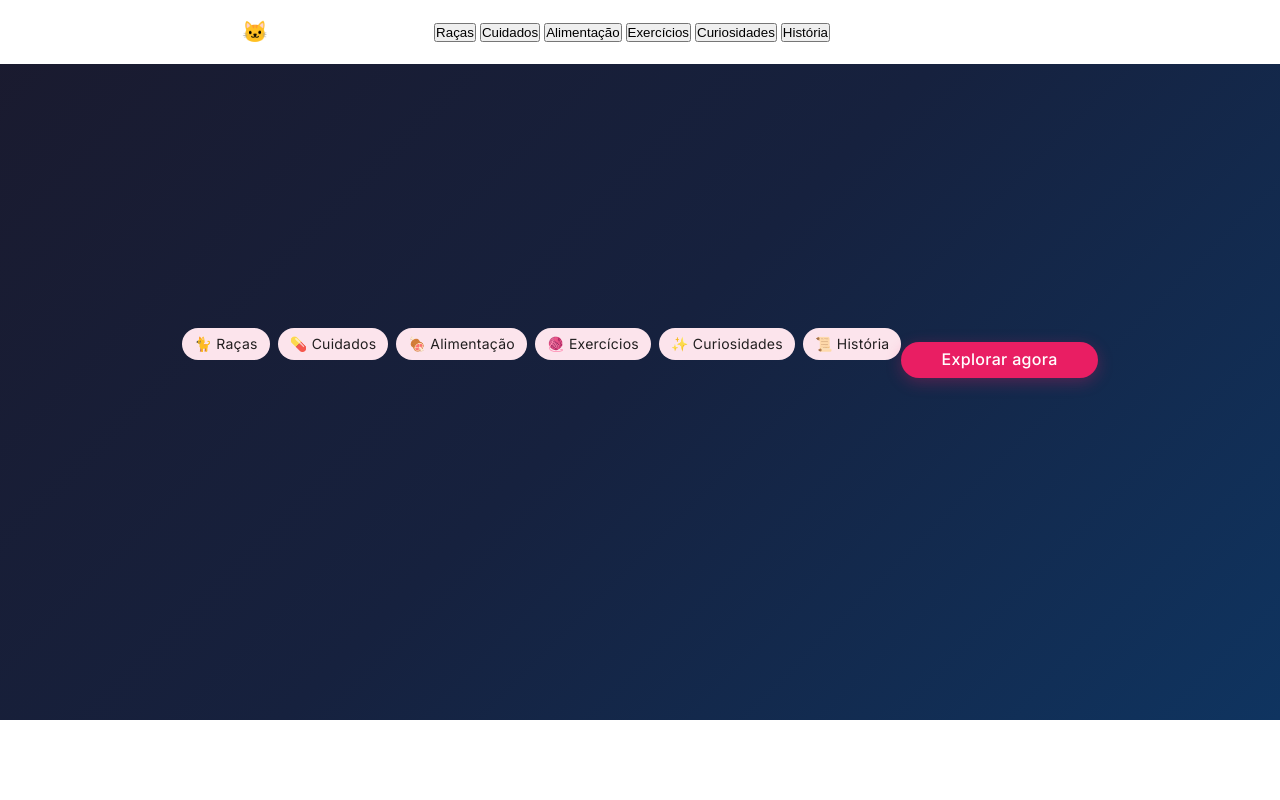
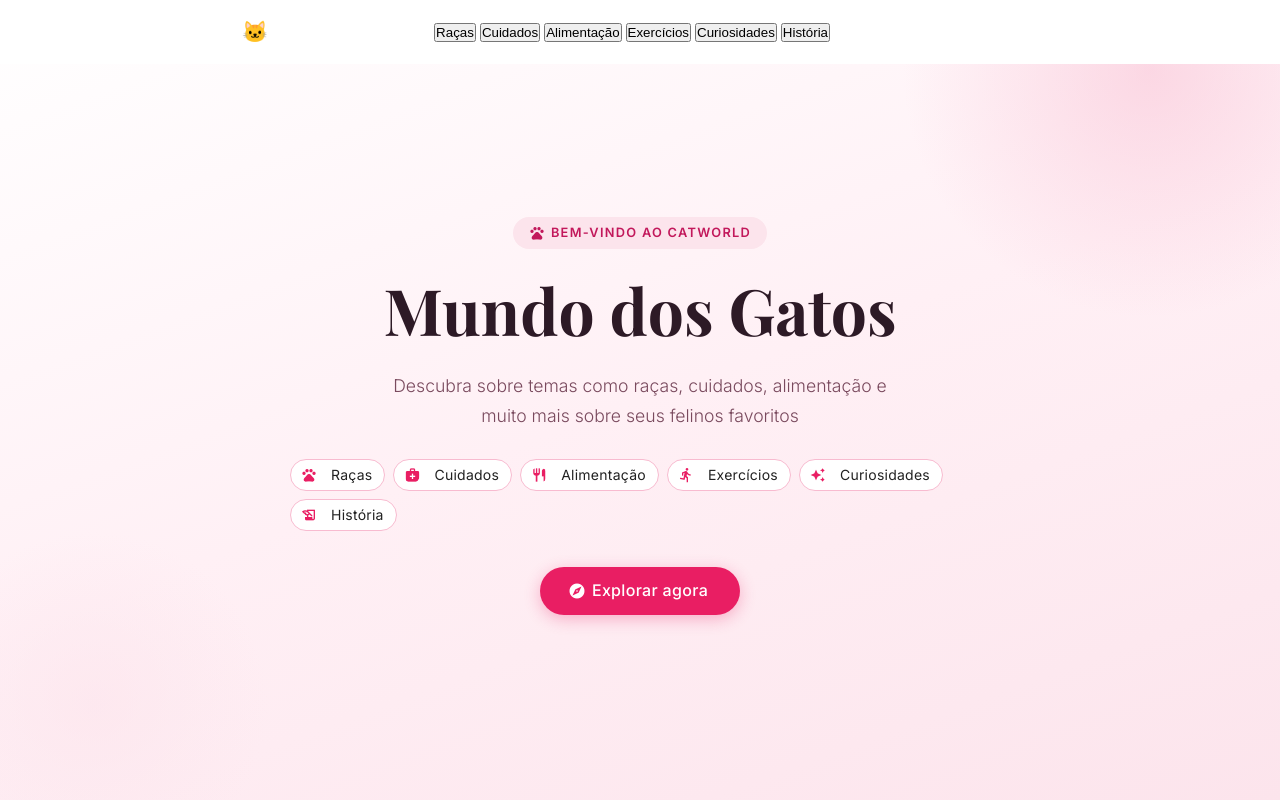
Before and after one commit to MariaClaraCorecha/catworld, an Angular app: page / in a window 1280 px wide. Shown: the top 800 px of the page. Built offline with nearby package versions, Linux system fonts and the light colour scheme.

Commit message:
Refactor: Alteração na sessão principal.

```diff
--- a/src/app/features/landing/hero/hero.html
+++ b/src/app/features/landing/hero/hero.html
@@ -1,7 +1,25 @@
 <section class="hero">
-  <mat-chip-set class="hero-topics">
-    <mat-chip *ngFor="let topic of topics"> {{ topic.icon }} {{ topic.label }} </mat-chip>
-  </mat-chip-set>
+  <div class="hero-content">
 
-  <button mat-raised-button color="primary" class="hero-cta">Explorar agora</button>
+    <span class="hero-eyebrow">
+      <mat-icon>pets</mat-icon>
+      Bem-vindo ao CatWorld
+    </span>
+
+    <h1 class="hero-title">{{ headline }}</h1>
+    <p class="hero-subtitle">{{ subtitle }}</p>
+
+    <mat-chip-set class="hero-topics">
+      <mat-chip *ngFor="let topic of topics">
+        <mat-icon matChipAvatar>{{ topic.icon }}</mat-icon>
+        {{ topic.label }}
+      </mat-chip>
+    </mat-chip-set>
+
+    <button mat-raised-button color="primary" class="hero-cta">
+      <mat-icon>explore</mat-icon>
+      Explorar agora
+    </button>
+
+  </div>
 </section>
--- a/src/app/features/landing/hero/hero.scss
+++ b/src/app/features/landing/hero/hero.scss
@@ -1,61 +1,148 @@
 .hero {
-  min-height: 90vh;
+  min-height: 100vh;
   display: flex;
   align-items: center;
   justify-content: center;
   text-align: center;
-  padding: 2rem;
-  background: linear-gradient(135deg, #1a1a2e 0%, #16213e 50%, #0f3460 100%);
+  padding: 6rem 2rem 4rem;
+  background: linear-gradient(
+    160deg,
+    #ffffff     0%,
+    #fff0f5    50%,
+    #fce4ec   100%
+  );
+  position: relative;
+  overflow: hidden;
+
+  // Círculos decorativos de fundo
+  &::before,
+  &::after {
+    content: '';
+    position: absolute;
+    border-radius: 50%;
+    pointer-events: none;
+  }
+
+  &::before {
+    width: 500px;
+    height: 500px;
+    background: radial-gradient(circle, #f8bbd0 0%, transparent 70%);
+    top: -180px;
+    right: -120px;
+    opacity: 0.5;
+  }
+
+  &::after {
+    width: 350px;
+    height: 350px;
+    background: radial-gradient(circle, #fce4ec 0%, transparent 70%);
+    bottom: -80px;
+    left: -80px;
+    opacity: 0.6;
+  }
 }
 
 .hero-content {
   max-width: 700px;
+  position: relative;
+  z-index: 1;
+  display: flex;
+  flex-direction: column;
+  align-items: center;
+  gap: 1.5rem;
 }
 
-.hero-title {
-  font-size: clamp(2rem, 5vw, 3.5rem);
-  color: #fff;
-  font-weight: 700;
-  line-height: 1.2;
-  margin-bottom: 1rem;
+// Eyebrow — tag acima do título
+.hero-eyebrow {
+  display: inline-flex;
+  align-items: center;
+  gap: 6px;
+  background: #fce4ec;
+  color: #c2185b;
+  font-size: 0.8rem;
+  font-weight: 600;
+  letter-spacing: 0.1em;
+  text-transform: uppercase;
+  padding: 0.35rem 1rem;
+  border-radius: 20px;
+
+  mat-icon {
+    font-size: 16px;
+    width: 16px;
+    height: 16px;
+  }
 }
 
+// Título principal
+.hero-title {
+  font-family: 'Playfair Display', serif;
+  font-size: clamp(2.4rem, 6vw, 4rem);
+  font-weight: 700;
+  color: #2d1a26;
+  line-height: 1.15;
+  margin: 0;
+}
+
+// Subtítulo
 .hero-subtitle {
   font-size: 1.1rem;
-  color: rgba(255, 255, 255, 0.75);
-  margin-bottom: 2rem;
+  color: #7a4a5e;
+  font-weight: 300;
+  max-width: 540px;
+  margin: 0;
+  line-height: 1.7;
 }
 
+// Chips de tópicos
 .hero-topics {
   display: flex;
   flex-wrap: wrap;
+  justify-content: center;
   gap: 0.5rem;
-  justify-content: center;
-  margin-bottom: 2rem;
+
+  // Override visual dos chips
+  ::ng-deep .mat-mdc-chip {
+    background-color: #fff !important;
+    color: #7a4a5e !important;
+    border: 1px solid #f8bbd0 !important;
+    font-size: 0.85rem !important;
+    transition: all 0.2s;
+
+    &:hover {
+      background-color: #fce4ec !important;
+      border-color: #f48fb1 !important;
+      color: #c2185b !important;
+    }
+
+    .mat-icon {
+      font-size: 16px !important;
+      width: 16px !important;
+      height: 16px !important;
+      color: #e91e63 !important;
+    }
+  }
 }
 
-.topic-pill {
-  background: rgba(255, 255, 255, 0.1);
-  color: #fff;
-  padding: 0.4rem 1rem;
-  border-radius: 20px;
-  font-size: 0.9rem;
-  border: 1px solid rgba(255, 255, 255, 0.2);
+// Botão CTA
+.hero-cta {
+  margin-top: 0.5rem;
+  padding: 0 2rem !important;
+  height: 48px !important;
+  font-size: 1rem !important;
+  border-radius: 30px !important;
+
+  mat-icon {
+    margin-right: 6px;
+  }
 }
 
-.hero-cta {
-  background: #e94560;
-  color: #fff;
-  border: none;
-  padding: 0.9rem 2.5rem;
-  border-radius: 30px;
-  font-size: 1rem;
-  font-weight: 600;
-  cursor: pointer;
-  transition: transform 0.2s, box-shadow 0.2s;
+// Responsivo
+@media (max-width: 600px) {
+  .hero-title {
+    font-size: 2.2rem;
+  }
 
-  &:hover {
-    transform: translateY(-2px);
-    box-shadow: 0 8px 25px rgba(233, 69, 96, 0.4);
+  .hero-subtitle {
+    font-size: 1rem;
   }
 }
--- a/src/app/features/landing/hero/hero.ts
+++ b/src/app/features/landing/hero/hero.ts
@@ -2,30 +2,26 @@ import { Component } from '@angular/core';
 import { CommonModule } from '@angular/common';
 import { MatButtonModule } from '@angular/material/button';
 import { MatChipsModule } from '@angular/material/chips';
+import { MatIconModule } from '@angular/material/icon';
 
 @Component({
   selector: 'app-hero',
   standalone: true,
-  imports: [CommonModule,
-    MatButtonModule,
-    MatChipsModule
-  ],
+  imports: [CommonModule, MatButtonModule, MatChipsModule, MatIconModule],
   templateUrl: './hero.html',
   styleUrl: './hero.scss',
 })
 export class HeroComponent {
-  //Template
   headline = 'Mundo dos Gatos';
   subtitle =
     'Descubra sobre temas como raças, cuidados, alimentação e muito mais sobre seus felinos favoritos';
 
-  //Tópicos que o site aborda
   topics = [
-    { icon: '🐈', label: 'Raças' },
-    { icon: '💊', label: 'Cuidados' },
-    { icon: '🍖', label: 'Alimentação' },
-    { icon: '🧶', label: 'Exercícios' },
-    { icon: '✨', label: 'Curiosidades' },
-    { icon: '📜', label: 'História' },
+    { icon: 'pets', label: 'Raças' },
+    { icon: 'medical_services', label: 'Cuidados' },
+    { icon: 'restaurant', label: 'Alimentação' },
+    { icon: 'directions_run', label: 'Exercícios' },
+    { icon: 'auto_awesome', label: 'Curiosidades' },
+    { icon: 'history_edu', label: 'História' },
   ];
 }
```
